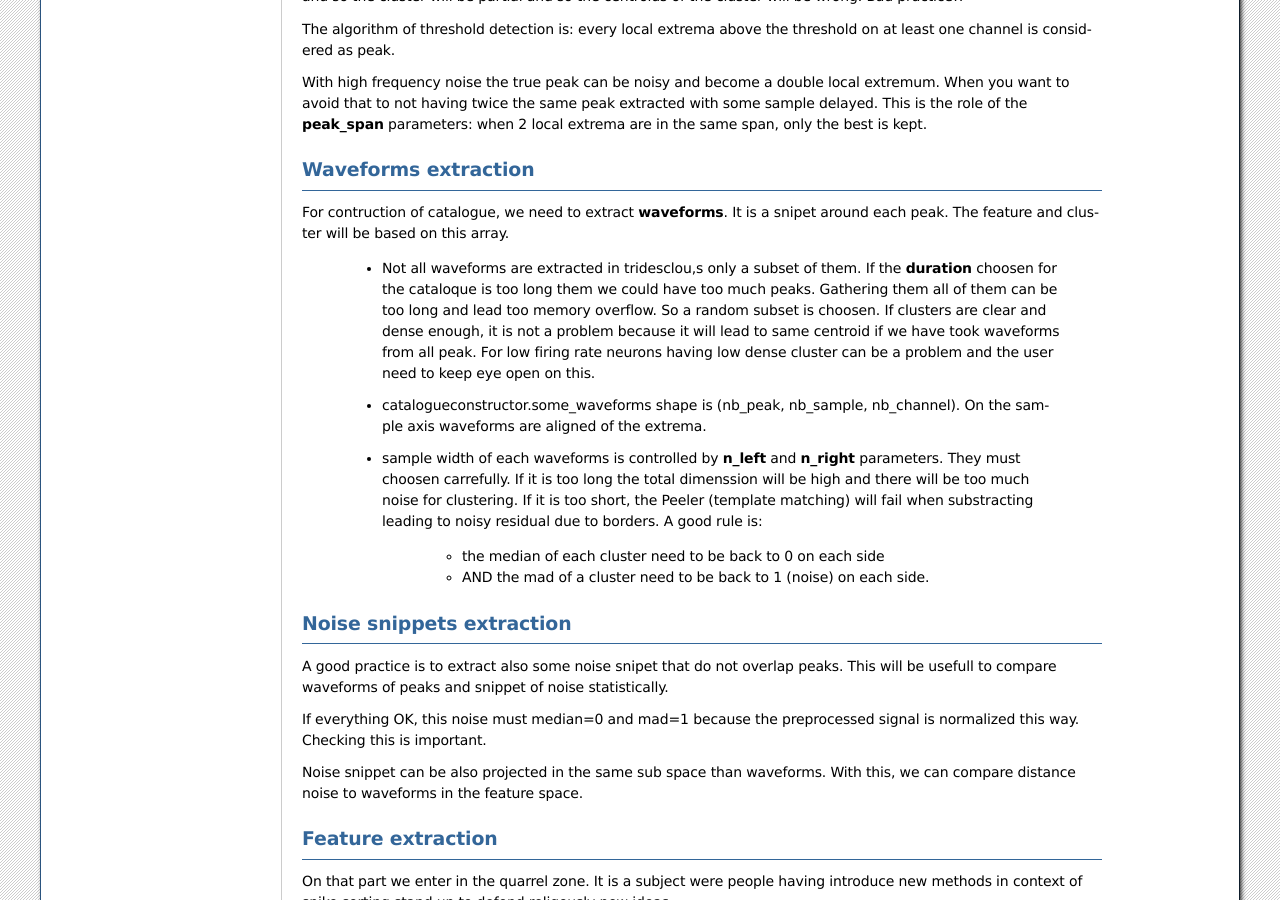
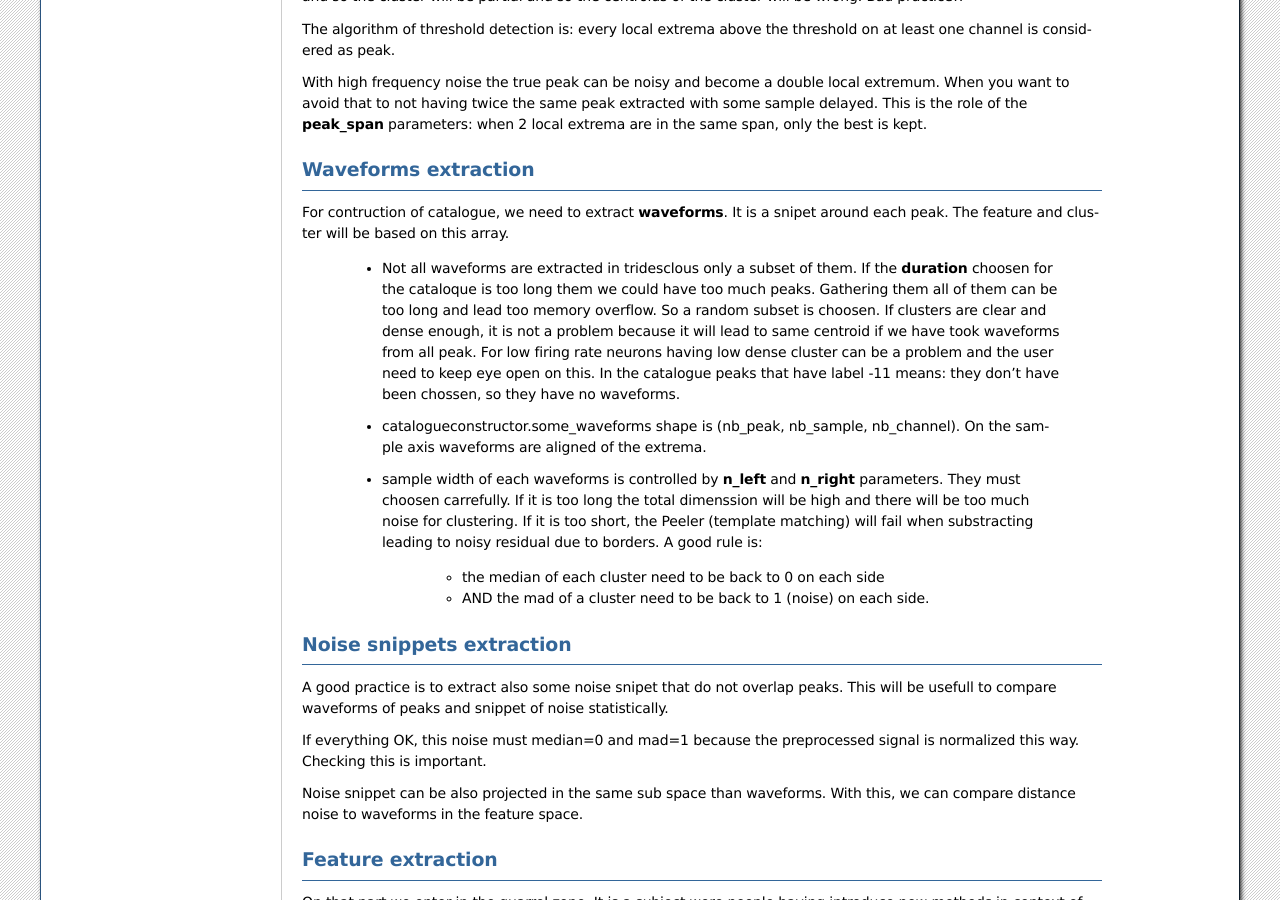
Before and after one commit to tridesclous/tridesclous, a Sphinx documentation site: the page built from doc/important_details.rst, in a window 1280 px wide and 900 px high, scrolled down 2451 px. Built offline with Sphinx 7.4.7, drawn with Linux system fonts in a browser that asks for light colours.

Commit message:
-11 label in doc

```diff
--- a/doc/important_details.rst
+++ b/doc/important_details.rst
@@ -160,12 +160,14 @@ Waveforms extraction
 For contruction of catalogue, we need to extract **waveforms**. It is a snipet around each
 peak. The feature and cluster will be based on this array.
 
-  * Not all waveforms are extracted in tridesclou,s only a subset of them. If the **duration**
+  * Not all waveforms are extracted in tridesclous only a subset of them. If the **duration**
     choosen for the cataloque is too long them we could have too much peaks. Gathering them
     all of them can be too long and lead too memory overflow. So a random subset is choosen.
     If clusters are clear and dense enough, it is not a problem because it will lead to same
     centroid if we have took waveforms from all peak. For low firing rate neurons having
     low dense cluster can be a problem and the user need to keep eye open on this.
+    In the catalogue peaks that have label -11 means:  they don't have been chossen,
+    so they have no waveforms.
   * catalogueconstructor.some_waveforms shape is (nb_peak, nb_sample, nb_channel). On the
     sample axis waveforms are aligned of the extrema.
   * sample width of each waveforms is controlled by **n_left** and **n_right** parameters.
```
